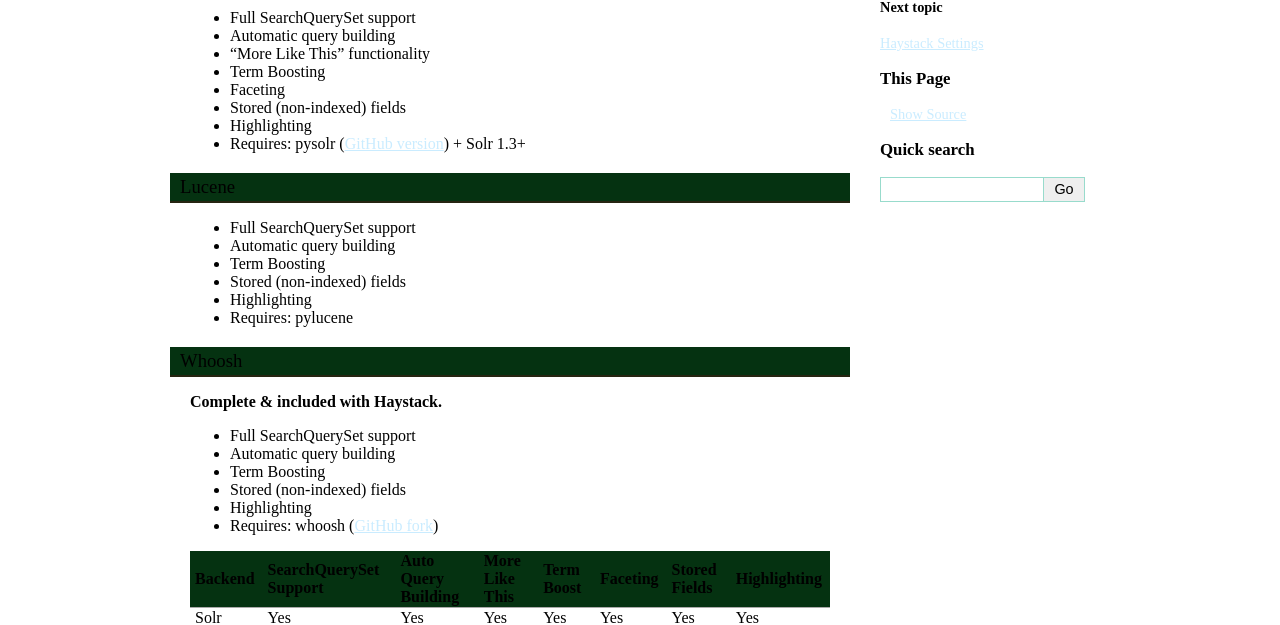
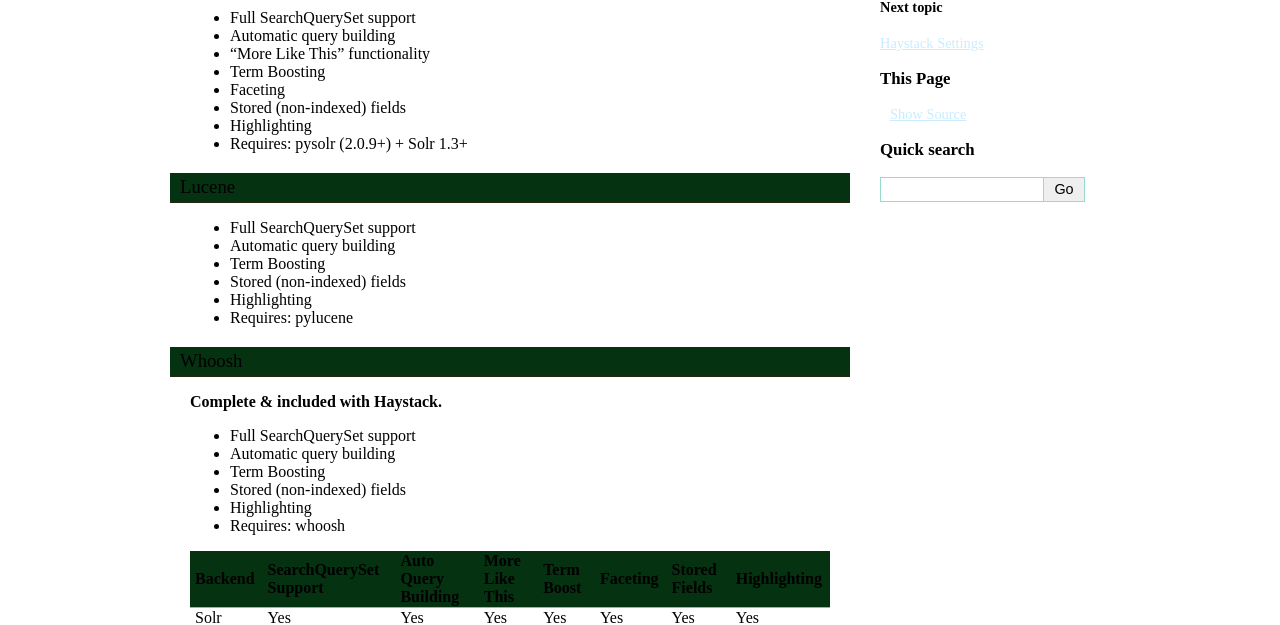
Before and after one commit to django-haystack/django-haystack, a Sphinx documentation site: the page built from docs/backend_support.rst, in a window 1280 px wide. Shown: the part 591-1216 px from the top of the page. Built offline with Sphinx 7.4.7, drawn with Linux system fonts in a browser that asks for light colours; a style sheet for code colours, icons or effects is not loaded.

Commit message:
Updated backend support docs slightly.

```diff
--- a/docs/backend_support.rst
+++ b/docs/backend_support.rst
@@ -32,9 +32,7 @@
 * Faceting
 * Stored (non-indexed) fields
 * Highlighting
-* Requires: pysolr (`GitHub version`_) + Solr 1.3+
-
-.. _Github version: http://github.com/toastdriven/pysolr
+* Requires: pysolr (2.0.9+) + Solr 1.3+
 
 Lucene
 ------
@@ -56,9 +54,7 @@
 * Term Boosting
 * Stored (non-indexed) fields
 * Highlighting
-* Requires: whoosh (`GitHub fork`_)
-
-.. _Github fork: http://github.com/toastdriven/whoosh
+* Requires: whoosh
 
 
 +----------------+------------------------+---------------------+----------------+------------+----------+---------------+--------------+
```
